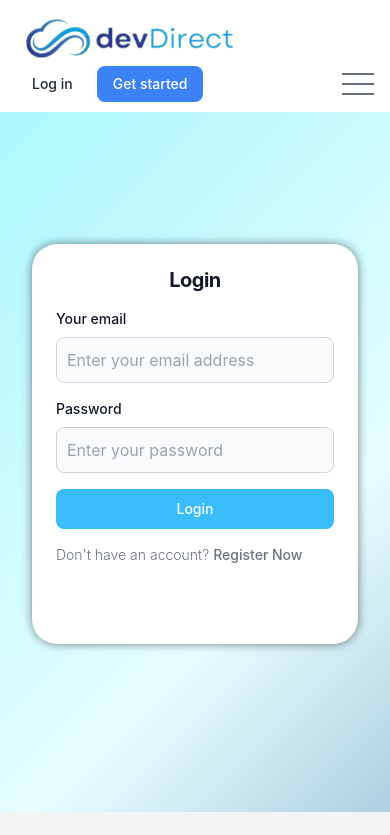
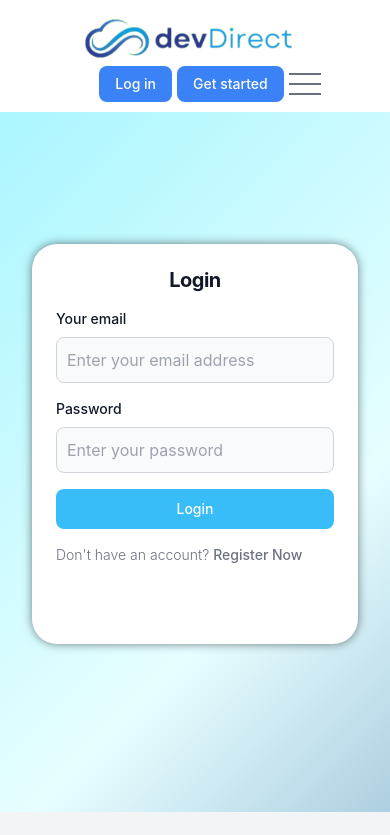
Before and after one commit to Animeet/DevDirect, a React (Create React App) app in the folder client/: page /login in a window 390 px wide. Shown: the top 835 px of the page. Built offline with nearby package versions, Linux system fonts and the light colour scheme; no server answers.

Commit message:
completed responsiveness css for the prospect page and edited the navbar!

```diff
--- a/client/src/components/Header.js
+++ b/client/src/components/Header.js
@@ -26,13 +26,14 @@ function Header({ user }) {
     <header>
       <nav class="bg-white border-gray-200 px-4 lg:px-6 py-2.5">
         <div class="flex flex-wrap justify-between items-center mx-auto max-w-screen-xl" id="nav-div">
-          <a href="/" class="flex items-center">
+          <a id='logo' href="/" class="flex items-center">
             <img src={logo} class="mr-3 h-14" alt="devDirect Logo" />
           </a>
           <div class="flex justify-end items-center lg:order-2" id="btn-div">
             <a
+              id="loginBtn"
               href="/login"
-              class="text-gray-800 hover:bg-gray-50 focus:ring-4 focus:ring-gray-300 font-medium rounded-lg text-sm px-4 lg:px-5 py-2 lg:py-2.5 mr-2 focus:outline-none"
+              class="text-white bg-blue-500 hover:bg-primary-800 focus:ring-4 focus:ring-primary-300 font-medium rounded-lg text-sm px-4 lg:px-5 py-2 lg:py-2.5 mr-2 focus:outline-none"
             >
               {user ? "Profile" : "Log in"}
             </a>
@@ -120,6 +121,7 @@ function Header({ user }) {
                 }}
               >
                 <a
+                id="prospectBtn"
                   href="/prospect"
                   class="block py-2 pr-4 pl-3 text-gray-700 border-b border-gray-100 hover:bg-gray-50 lg:hover:bg-transparent lg:border-0 lg:hover:text-primary-700 lg:p-0"
                 >
--- a/client/src/index.css
+++ b/client/src/index.css
@@ -378,10 +378,6 @@ a :hover {
   height: 50px;
 }
 
-#btn-div {
-
-}
-
 .snap-section {
   height: 100vh;
   display: flex;
@@ -395,3 +391,39 @@ a :hover {
   overflow-y: scroll;
   height: 100vh;
 }
+
+/* prospect css */
+#prospectBoxes{
+  display: grid;
+  grid-template-columns: repeat(3, 1fr);
+  justify-content: center;
+  align-items: center;
+  grid-gap: 20px;
+}
+
+@media (max-width: 1100px) {
+  #prospectBoxes {
+    grid-template-columns: repeat(2, 1fr);
+  }
+}
+
+@media (max-width: 730px) {
+  #prospectBoxes {
+    grid-template-columns: repeat(1, 1fr);
+  }
+}
+
+/* Header Button CSS*/
+#nav-div {
+  display: flex;
+  justify-content: center;
+}
+
+#nav-div a {
+  margin-right: 5px;
+}
+
+#loginBtn {
+  margin-left: 30px;
+  margin-right: 5px;
+}
--- a/client/src/pages/Dashboard.js
+++ b/client/src/pages/Dashboard.js
@@ -78,8 +78,8 @@ function Dashboard() {
       {!showForm && (portfolios.map((portfolio) => {
         return (
           <div key={portfolio._id}>
-            <section class="flex justify-center registerbody rounded-xl m-12">
-              <div class="m-10 p-8 bg-white rounded-2xl profiledesign boxyshadow" id="updateView">
+            <section  id='dashboardView' class="flex justify-center registerbody rounded-xl m-12">
+              <div class="m-10 p-8 bg-white rounded-2xl profiledesign boxyshadow">
                 <h2 class="text-8xl text-center p-8 font-medium" id="userName">
                   {portfolio?.user?.first_name +
                     " " +
--- a/client/src/pages/Prospect.js
+++ b/client/src/pages/Prospect.js
@@ -35,7 +35,7 @@ function Prospect(props) {
 
   return (
     <div>
-      <section class="flex justify-center registerbody prospectpage">
+      <section id='prospectSection' class="flex justify-center registerbody prospectpage">
         <div class="flex flex-col m-8">
           <div class="flex justify-center pb-10">
             <input
@@ -46,7 +46,7 @@ function Prospect(props) {
             />
           </div>
 
-          <div class="grid-forms">
+          <div id="prospectBoxes">
             {filteredPortfolios.length
               ? filteredPortfolios.map((portfolio) => {
                   return (
```
